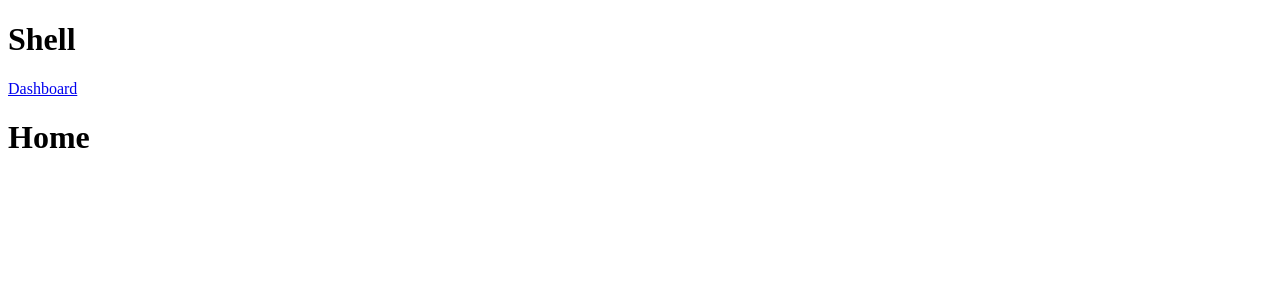
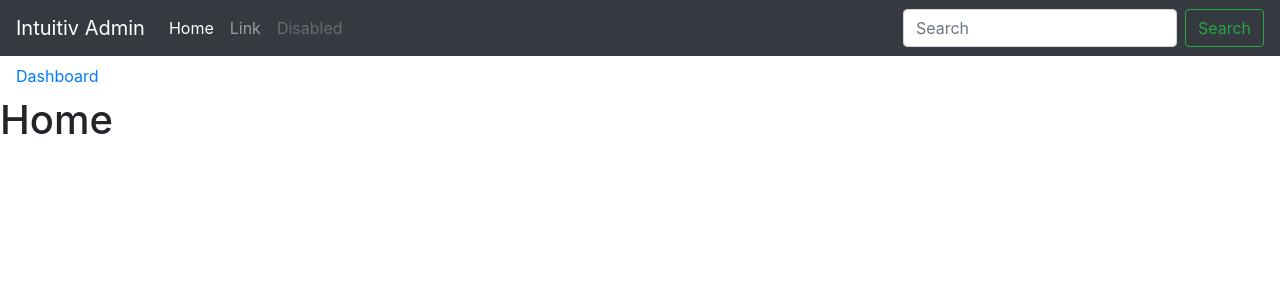
Before and after one commit to aferlim/intuitiv-admin, a React (Create React App) app: page / in a window 1280 px wide. Shown: the top 300 px of the page. Built offline with nearby package versions, Linux system fonts and the light colour scheme.

Commit message:
nav template :moyai:

```diff
--- a/package.json
+++ b/package.json
@@ -14,6 +14,7 @@
     "eject": "react-scripts eject"
   },
   "devDependencies": {
+    "bootstrap": "^4.1.3",
     "connected-react-router": "^4.4.1",
     "history": "^4.7.2",
     "react-redux": "^5.0.7",
--- /dev/null
+++ b/src/Nav/Nav.js
@@ -0,0 +1,32 @@
+import React, { Component } from 'react'
+
+class Menu extends Component {
+    render(){
+        return (
+        <nav className="navbar navbar-expand-md navbar-dark fixed-top bg-dark">
+        <a className="navbar-brand" href="#">Intuitiv Admin</a>
+        <button className="navbar-toggler" type="button" data-toggle="collapse" data-target="#navbarCollapse" aria-controls="navbarCollapse" aria-expanded="false" aria-label="Toggle navigation">
+          <span className="navbar-toggler-icon"></span>
+        </button>
+        <div className="collapse navbar-collapse" id="navbarCollapse">
+          <ul className="navbar-nav mr-auto">
+            <li className="nav-item active">
+              <a className="nav-link" href="#">Home <span className="sr-only">(current)</span></a>
+            </li>
+            <li className="nav-item">
+              <a className="nav-link" href="#">Link</a>
+            </li>
+            <li className="nav-item">
+              <a className="nav-link disabled" href="#">Disabled</a>
+            </li>
+          </ul>
+          <form className="form-inline mt-2 mt-md-0">
+            <input className="form-control mr-sm-2" type="text" placeholder="Search" aria-label="Search" />
+            <button className="btn btn-outline-success my-2 my-sm-0" type="submit">Search</button>
+          </form>
+        </div>
+      </nav>)
+    }
+}
+
+export default Menu
--- a/src/layout/Shell.js
+++ b/src/layout/Shell.js
@@ -1,9 +1,13 @@
 import React from 'react'
 import Routes from '../config/Routes'
 import { Link } from 'react-router-dom'
+import Nav from '../Nav/Nav'
+
+import 'bootstrap/dist/css/bootstrap.min.css'
 
 const Shell = (props) => (
     <div>
+        <Nav />
         <h1>Shell</h1>
         <Link to="/dashboard" className="nav-link">Dashboard</Link>
         <Routes />
```
Also changed, not shown: 1 other file (tests, documents, lock files or other folders).
